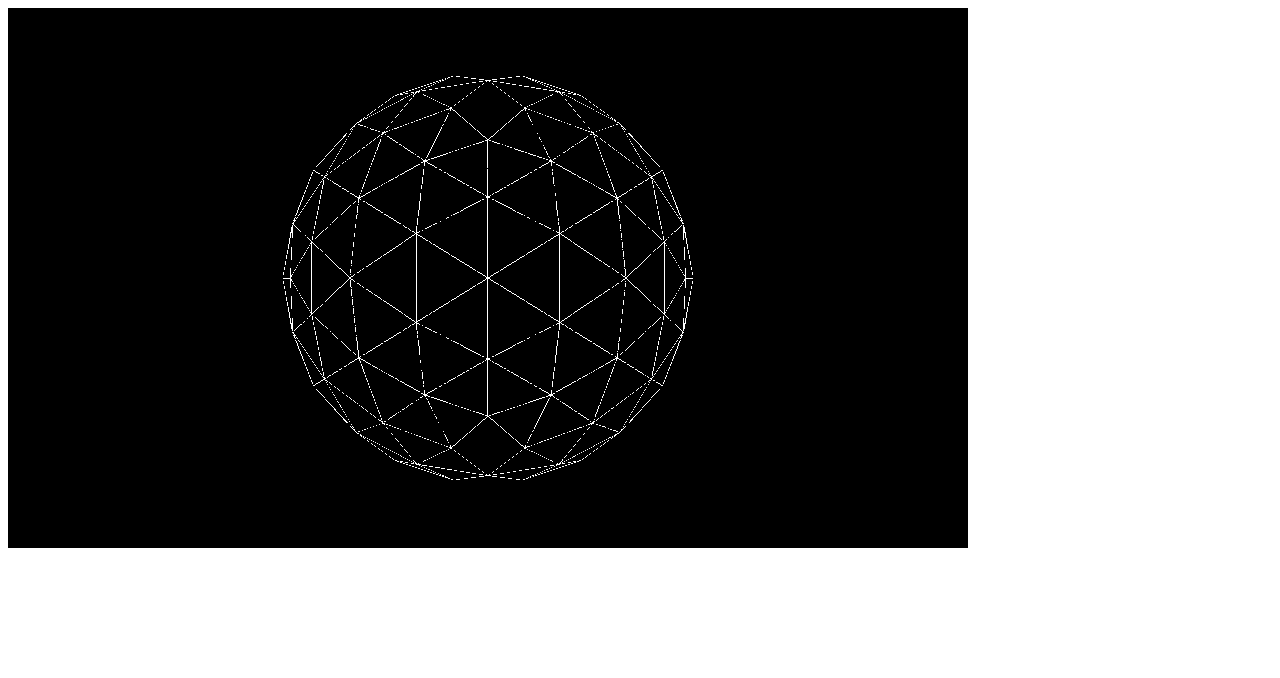
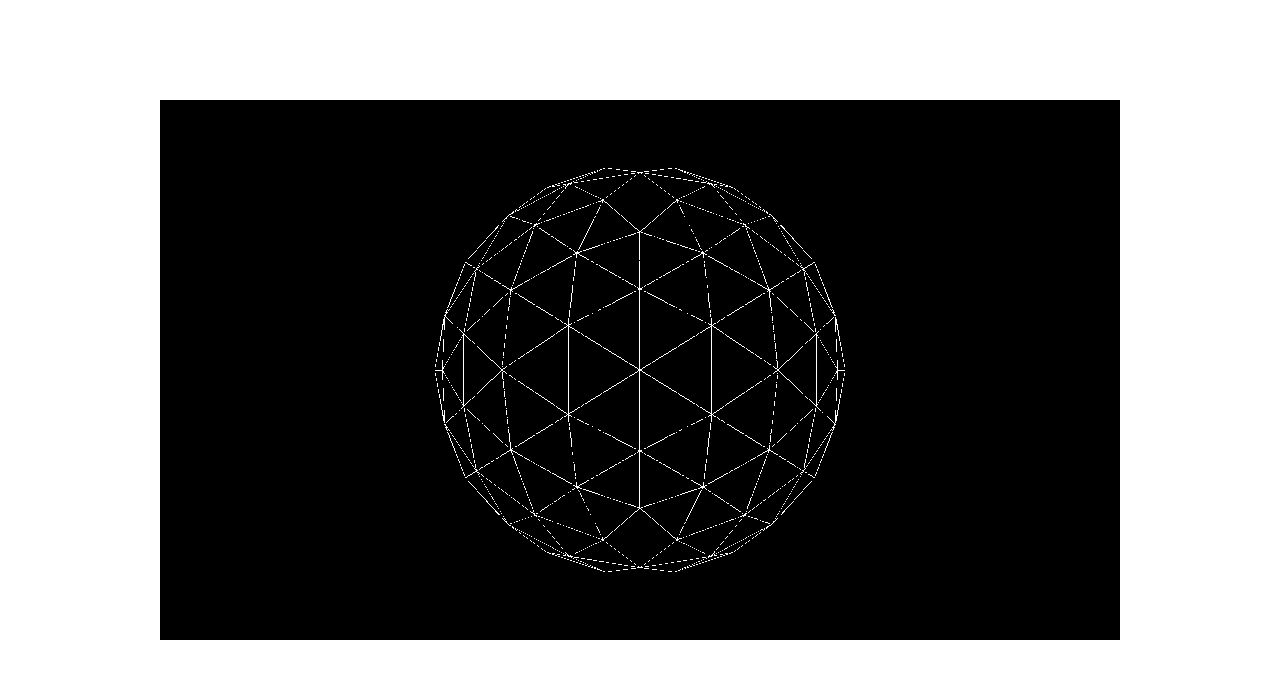
Before and after one commit to Izu-TABI/threeJS, a plain HTML site: page index.html in a window 1280 px wide. Drawn offline with nearby package versions, Linux system fonts and the light colour scheme.

Commit message:
feat: add stylesheet

```diff
--- a/index.html
+++ b/index.html
@@ -74,6 +74,7 @@
     animate();
     window.addEventListener('pointermove', onPointerMove);
   </script>
+  <link rel="stylesheet" href="style.css">
 </head>
 
 <body>
--- /dev/null
+++ b/style.css
@@ -0,0 +1,6 @@
+#myCanvas {
+  position: absolute;
+  top: 100px;
+  left: 50%;
+  transform: translateX(-50%);
+}
```
